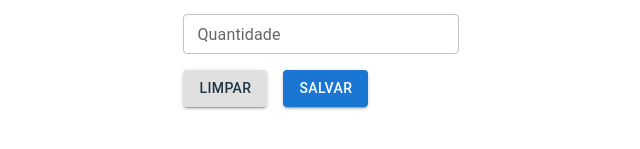
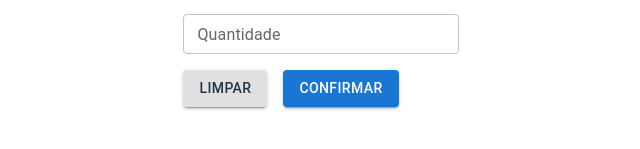
Before and after one commit to agatavelasco/miltec-teste-pratico-frontend, a React (Vite) app: page /cadastro-anuncio in a window 1280 px wide. Shown: the part 605-754 px from the top of the page, without its empty margins (3-643 px from the left). Built offline with nearby package versions, Linux system fonts and the light colour scheme.

Commit message:
fix: change confirm button label

```diff
--- a/src/components/AdForm.tsx
+++ b/src/components/AdForm.tsx
@@ -199,7 +199,7 @@ const AdForm = ({ onSubmit }: { onSubmit: (data: FormData) => void }) => {
           Limpar
         </Button>
         <Button variant="contained" color="primary" type="submit">
-          Salvar
+          Confirmar
         </Button>
       </Box>
     </Box>
```
